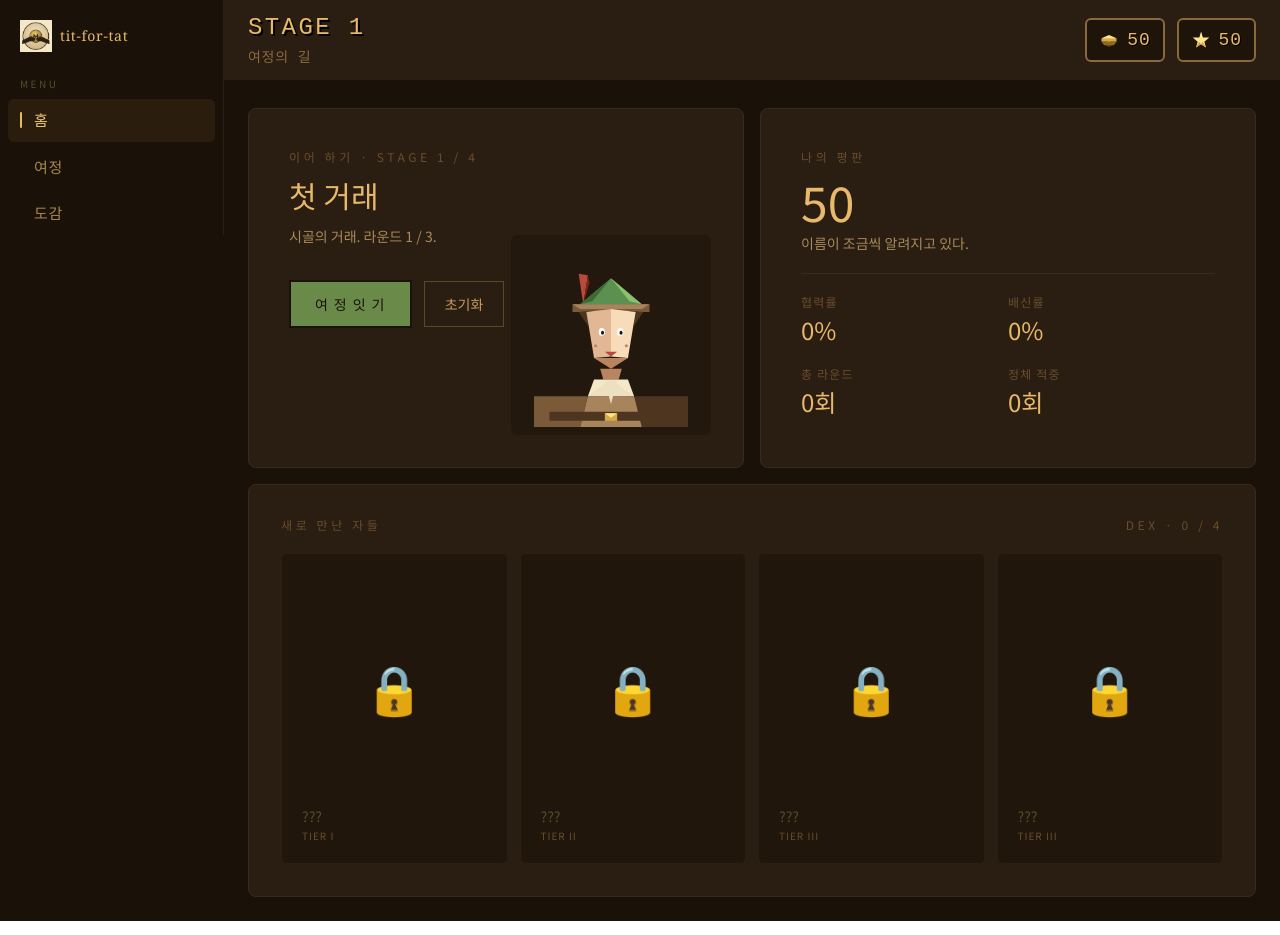
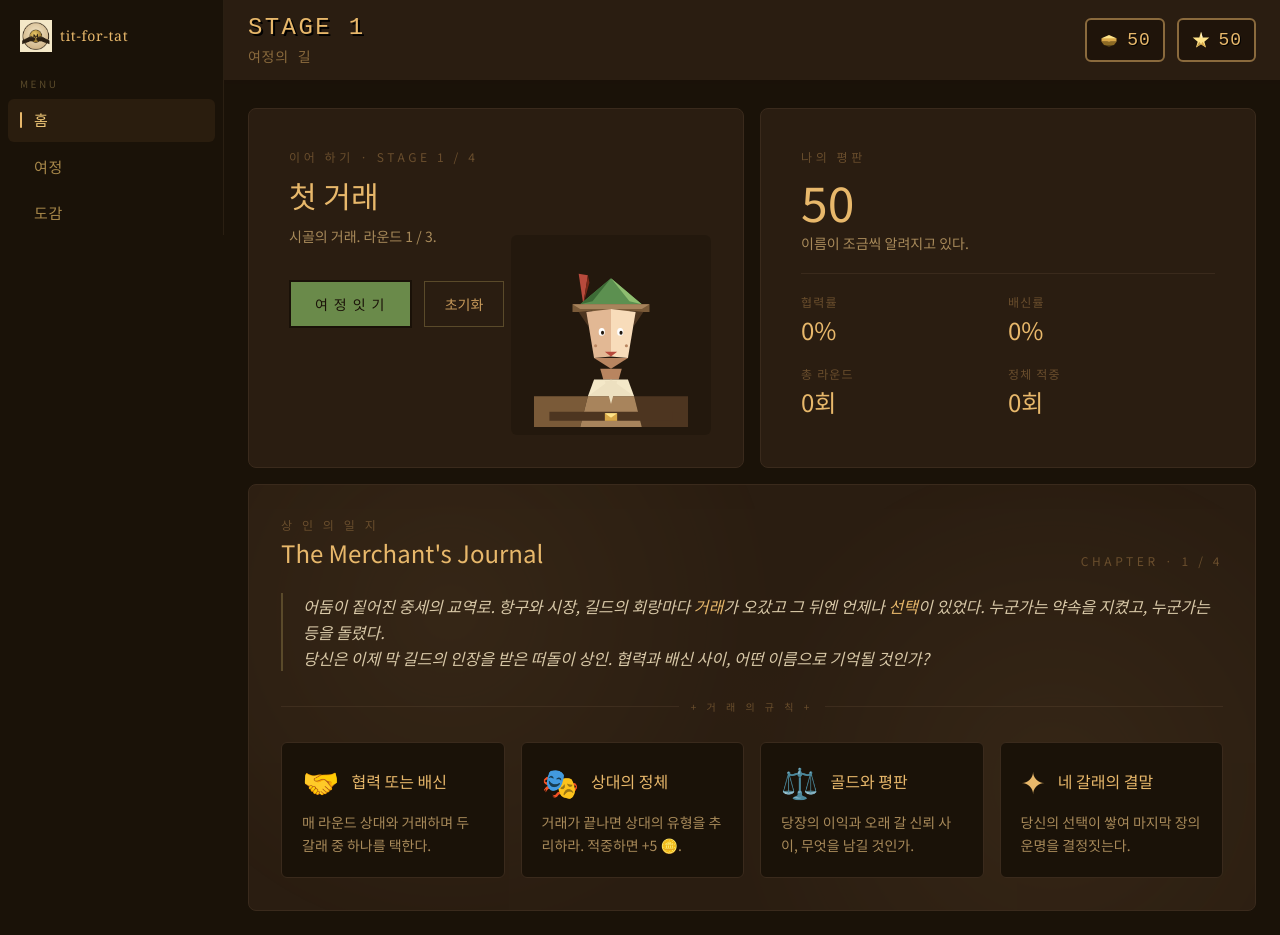
Before and after one commit to Team-Farm-Hackathon/FE, a React (Vite) app: page / in a window 1280 px wide. Both pictures are taken after a click on the button "▶ 시 작 하 다". Built offline with nearby package versions, Linux system fonts and the light colour scheme.

Commit message:
refactor: 홈 화면 도감 -> 게임 방법,스토리로 변경

```diff
--- a/src/components/Home.tsx
+++ b/src/components/Home.tsx
@@ -3,16 +3,11 @@ import Header from "./common/Header";
 import { Player } from "../assets";
 import { useGameStore } from "../store/useGameStore";
 import { STAGES } from "../game/stages";
-import { NPCS, NPC_ICON } from "../game/npcs";
+import { HOW_TO_PLAY } from "../game/play";
 
 const TOTAL_STAGES = STAGES.length;
-const STAGE_TIER: Record<number, "I" | "II" | "III"> = {
-  1: "I",
-  2: "II",
-  3: "III",
-  4: "III",
-};
-const STAGES_ASC = [...STAGES].sort((a, b) => a.id - b.id);
+
+
 
 export default function Home() {
   const setScreen = useGameStore((s) => s.setScreen);
@@ -23,7 +18,6 @@ export default function Home() {
   const coopCount = useGameStore((s) => s.coopCount);
   const defectCount = useGameStore((s) => s.defectCount);
   const guessCorrect = useGameStore((s) => s.guessCorrect);
-  const guessedTypes = useGameStore((s) => s.guessedTypes);
 
   const stage =
     STAGES.find((s) => s.id === currentStage) ?? STAGES[STAGES.length - 1];
@@ -31,9 +25,6 @@ export default function Home() {
   const coopRate =
     totalRounds > 0 ? Math.round((coopCount / totalRounds) * 100) : 0;
   const defectRate = totalRounds > 0 ? 100 - coopRate : 0;
-
-  const dexCleared = guessedTypes.length;
-  const dexTotal = 4;
 
   const onContinue = () => setScreen("playing");
   const onRestart = () => {
@@ -145,81 +136,95 @@ export default function Home() {
           </div>
         </motion.section>
 
-        {/* 새로 만난 자들 (도감) */}
+        {/* 상인의 일지: 스토리 + 게임 방법 */}
         <motion.section
           initial={{ opacity: 0, y: 16 }}
           animate={{ opacity: 1, y: 0 }}
           transition={{ delay: 0.2, duration: 0.4, ease: "easeOut" }}
-          className="rounded-lg border border-[#3a2a1c] bg-[#2a1d11] p-6 md:col-span-2 md:p-8"
+          className="relative overflow-hidden rounded-lg border border-[#3a2a1c] bg-[#2a1d11] p-6 md:col-span-2 md:p-8"
         >
-          <div className="mb-4 flex items-end justify-between md:mb-5">
+          {/* 양피지 질감 */}
+          <div
+            aria-hidden
+            className="pointer-events-none absolute inset-0 opacity-[0.06]"
+            style={{
+              backgroundImage:
+                "radial-gradient(circle at 20% 30%, #e8b86b 0, transparent 40%), radial-gradient(circle at 80% 70%, #e8b86b 0, transparent 40%)",
+            }}
+          />
+
+          <div className="relative mb-5 flex items-end justify-between md:mb-6">
+            <div>
               <p className="text-[10px] tracking-[0.3em] text-[#6a4e2d] md:text-xs">
-              새로 만난 자들
+                상 인 의 일 지
               </p>
-            <p className="text-[10px] tracking-[0.3em] text-[#6a4e2d] md:text-xs">
-              DEX · {dexCleared} / {dexTotal}
+              <h3 className="mt-1 text-xl text-[#e8b86b] md:text-2xl">
+                The Merchant's Journal
+              </h3>
+            </div>
+            <span className="hidden text-[10px] tracking-[0.3em] text-[#6a4e2d] md:inline md:text-xs">
+              CHAPTER · {currentStage} / {TOTAL_STAGES}
+            </span>
+          </div>
+
+          {/* 스토리 */}
+          <div className="relative border-l-2 border-[#5a4a2a] pl-4 md:pl-5">
+            <p className="text-sm leading-relaxed text-[#d9c9a8] italic md:text-base">
+              어둠이 짙어진 중세의 교역로. 항구와 시장, 길드의 회랑마다
+              <span className="text-[#e8b86b]"> 거래</span>가 오갔고 그 뒤엔
+              언제나 <span className="text-[#e8b86b]">선택</span>이 있었다.
+              누군가는 약속을 지켰고, 누군가는 등을 돌렸다.
+              <br className="hidden md:block" />
+              당신은 이제 막 길드의 인장을 받은 떠돌이 상인. 협력과 배신 사이,
+              어떤 이름으로 기억될 것인가?
             </p>
           </div>
 
-          <div className="grid grid-cols-2 gap-3 md:grid-cols-4">
-            {STAGES_ASC.map((stageItem, idx) => {
-              const repNpcId = stageItem.npcPool[0];
-              const repNpc = NPCS[repNpcId];
-              const unlocked = guessedTypes.includes(repNpc.type);
-              const tier = STAGE_TIER[stageItem.id];
+          <div className="my-6 flex items-center gap-3 md:my-7">
+            <div className="h-px flex-1 bg-[#3a2a1c]" />
+            <span className="text-[10px] tracking-[0.4em] text-[#6a4e2d]">
+              + 거 래 의 규 칙 +
+            </span>
+            <div className="h-px flex-1 bg-[#3a2a1c]" />
+          </div>
 
-              return (
+          {/* 게임 방법 */}
+          <div className="relative grid grid-cols-1 gap-3 sm:grid-cols-2 lg:grid-cols-4 lg:gap-4">
+            {HOW_TO_PLAY.map((item, idx) => (
               <motion.div
-                  key={stageItem.id}
+                key={item.title}
                 initial={{ opacity: 0, y: 18, scale: 0.96 }}
                 animate={{ opacity: 1, y: 0, scale: 1 }}
                 transition={{
-                    delay: 0.3 + idx * 0.08,
+                  delay: 0.3 + idx * 0.1,
                   duration: 0.45,
                   ease: "easeOut",
                 }}
                 whileHover={{ y: -3 }}
-                  className={`relative flex flex-col rounded-md border p-3 transition-colors md:p-5 ${
-                    unlocked
-                      ? "border-[#3a2a1c] bg-[#1a1208]"
-                      : "border-[#2a1f12] bg-[#1a1208]/60"
-                  }`}
+                className="flex flex-col rounded-md border border-[#3a2a1c] bg-[#1a1208] p-4 md:p-5"
               >
-                  <div className="flex h-28 w-full items-center justify-center md:h-40 lg:h-56">
-                    {unlocked ? (
-                      <motion.img
-                        src={NPC_ICON[repNpcId]}
-                        alt={repNpc.name}
-                        initial={{ scale: 0.7, opacity: 0 }}
-                        animate={{ scale: 1, opacity: 1 }}
+                <div className="flex items-center gap-3">
+                  <motion.span
+                    initial={{ rotate: -20, scale: 0.7 }}
+                    animate={{ rotate: 0, scale: 1 }}
                     transition={{
-                          delay: 0.45 + idx * 0.08,
-                          duration: 0.5,
+                      delay: 0.45 + idx * 0.1,
+                      duration: 0.45,
                       ease: "backOut",
                     }}
-                        className="h-24 w-24 object-contain md:h-32 md:w-32 lg:h-44 lg:w-44"
-                      />
-                    ) : (
-                      <span className="text-4xl text-[#5a4a2a] md:text-5xl">
-                        🔒
-                      </span>
-                    )}
-                  </div>
-                  <div className="mt-2">
-                    <p
-                      className={`text-xs md:text-sm ${
-                        unlocked ? "text-[#e8b86b]" : "text-[#5a4a2a]"
-                      }`}
+                    className="text-2xl md:text-3xl"
                   >
-                      {unlocked ? repNpc.name : "???"}
-                    </p>
-                    <p className="mt-0.5 text-[9px] tracking-widest text-[#6a4e2d] md:text-[10px]">
-                      TIER {tier}
+                    {item.icon}
+                  </motion.span>
+                  <p className="text-sm text-[#e8b86b] md:text-base">
+                    {item.title}
                   </p>
                 </div>
+                <p className="mt-3 text-xs leading-relaxed text-[#a88a5a] md:text-sm">
+                  {item.desc}
+                </p>
               </motion.div>
-              );
-            })}
+            ))}
           </div>
         </motion.section>
       </div>
--- /dev/null
+++ b/src/game/play.ts
@@ -0,0 +1,22 @@
+export const HOW_TO_PLAY = [
+  {
+    icon: "🤝",
+    title: "협력 또는 배신",
+    desc: "매 라운드 상대와 거래하며 두 갈래 중 하나를 택한다.",
+  },
+  {
+    icon: "🎭",
+    title: "상대의 정체",
+    desc: "거래가 끝나면 상대의 유형을 추리하라. 적중하면 +5 🪙.",
+  },
+  {
+    icon: "⚖️",
+    title: "골드와 평판",
+    desc: "당장의 이익과 오래 갈 신뢰 사이, 무엇을 남길 것인가.",
+  },
+  {
+    icon: "✦",
+    title: "네 갈래의 결말",
+    desc: "당신의 선택이 쌓여 마지막 장의 운명을 결정짓는다.",
+  },
+];
```
Lines whose indentation alone changed are shown as unchanged.
